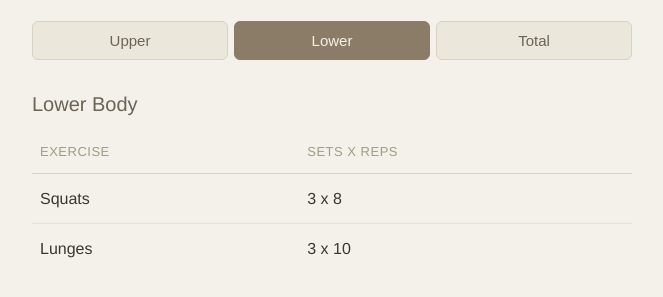
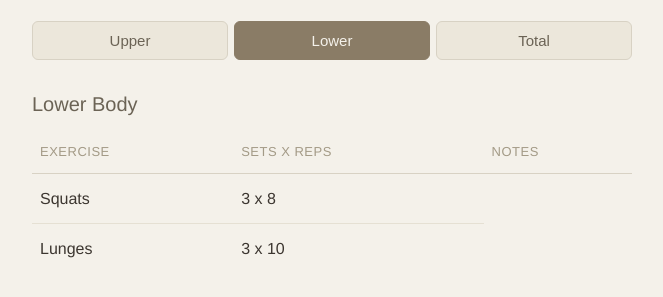
Before and after one commit to birterot/my-workout, a plain HTML site: page index.html in a window 1280 px wide. Both pictures are taken after a click on the button "Lower". Shown: the part 101-398 px from the top of the page, without its empty margins (308-971 px from the left). Drawn offline with Linux system fonts and the light colour scheme.

Commit message:
Update index.html
Added notes table header

```diff
--- a/index.html
+++ b/index.html
@@ -32,7 +32,7 @@
   <div id="lower" class="workout">
     <h2>Lower Body</h2>
     <table>
-      <tr><th>Exercise</th><th>Sets x Reps</th></tr>
+      <tr><th>Exercise</th><th>Sets x Reps</th><th>Notes</th></tr>
       <tr><td>Squats</td><td>3 x 8</td></tr>
       <tr><td>Lunges</td><td>3 x 10</td></tr>
     </table>
@@ -41,7 +41,7 @@
   <div id="total" class="workout">
     <h2>Total Body</h2>
     <table>
-      <tr><th>Exercise</th><th>Sets x Reps</th></tr>
+      <tr><th>Exercise</th><th>Sets x Reps</th><th>Notes</th></tr>
       <tr><td>Deadlift</td><td>3 x 6</td></tr>
       <tr><td>Push-ups</td><td>3 x 12</td></tr>
     </table>
```
